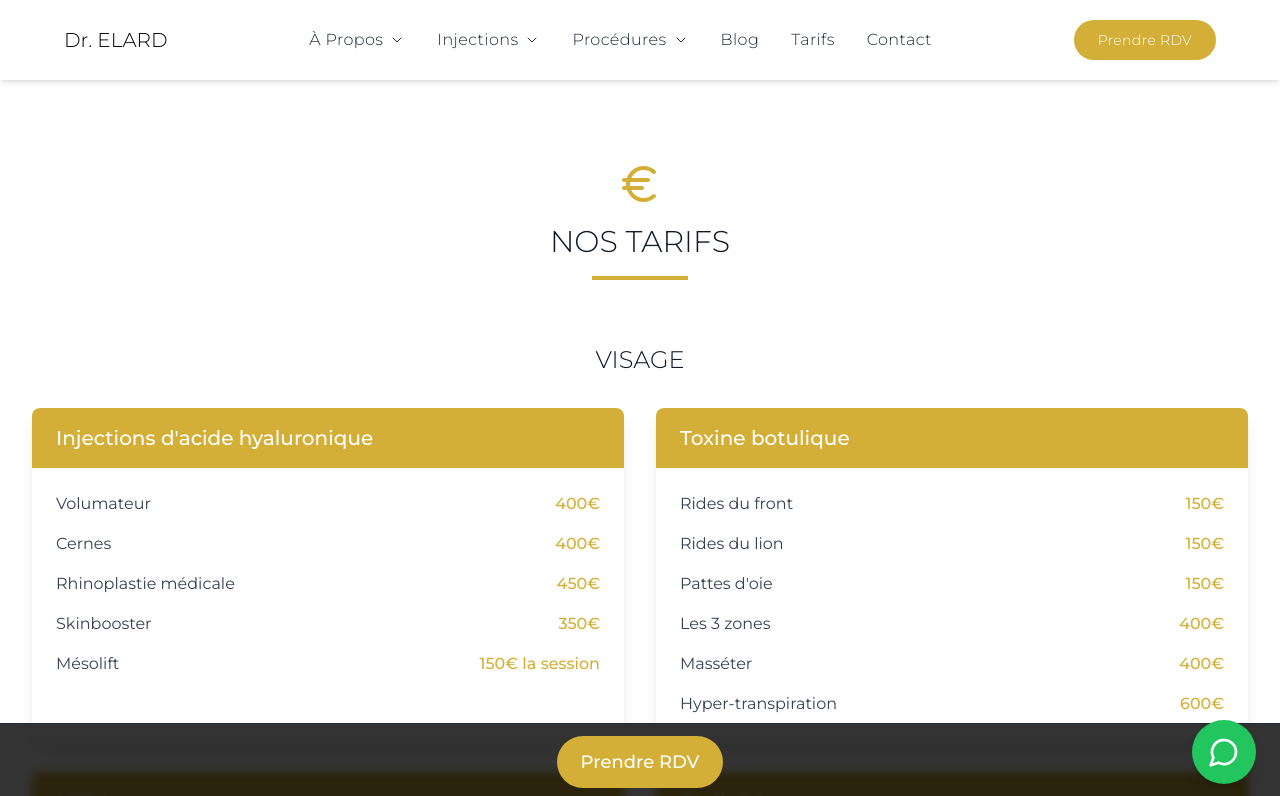
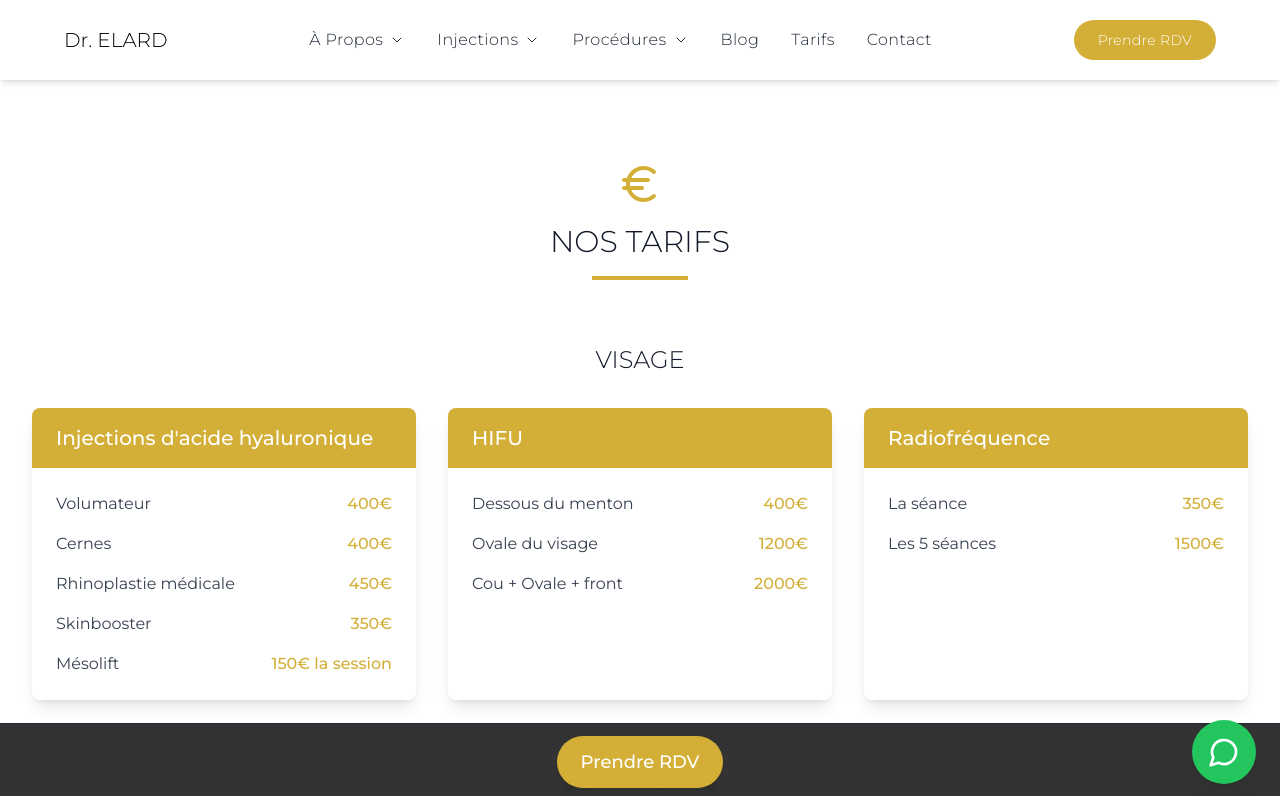
Before and after one commit to vadym312/Medecine-Esthetique, a Next.js app: page /tarifs in a window 1280 px wide. Shown: the top 796 px of the page. Built offline with nearby package versions, Linux system fonts and the light colour scheme.

Commit message:
updated tarifs page

```diff
--- a/app/tarifs/page.tsx
+++ b/app/tarifs/page.tsx
@@ -48,14 +48,10 @@
                             <h2 className="text-2xl font-montserrat font-light text-gray-900 mb-8 text-center">
                                 {tarifsData.visage.title}
                             </h2>
-                            <div className="grid grid-cols-1 md:grid-cols-2 gap-8">
+                            <div className="grid grid-cols-1 md:grid-cols-3 gap-8">
                                 <PriceTable
                                     title="Injections d'acide hyaluronique"
                                     items={tarifsData.visage.acidHyaluronique}
-                                />
-                                <PriceTable
-                                    title="Toxine botulique"
-                                    items={tarifsData.visage.toxineBotulique}
                                 />
                                 <PriceTable
                                     title="HIFU"
```
